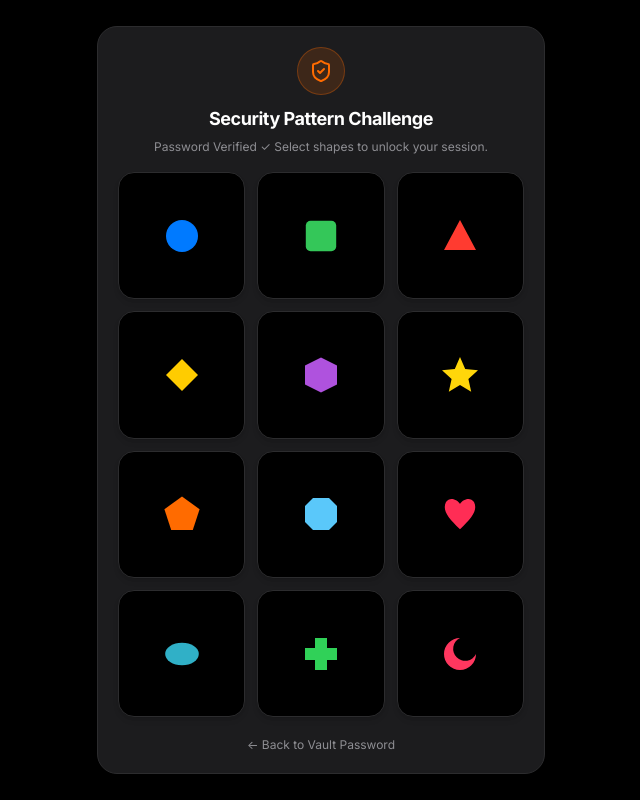
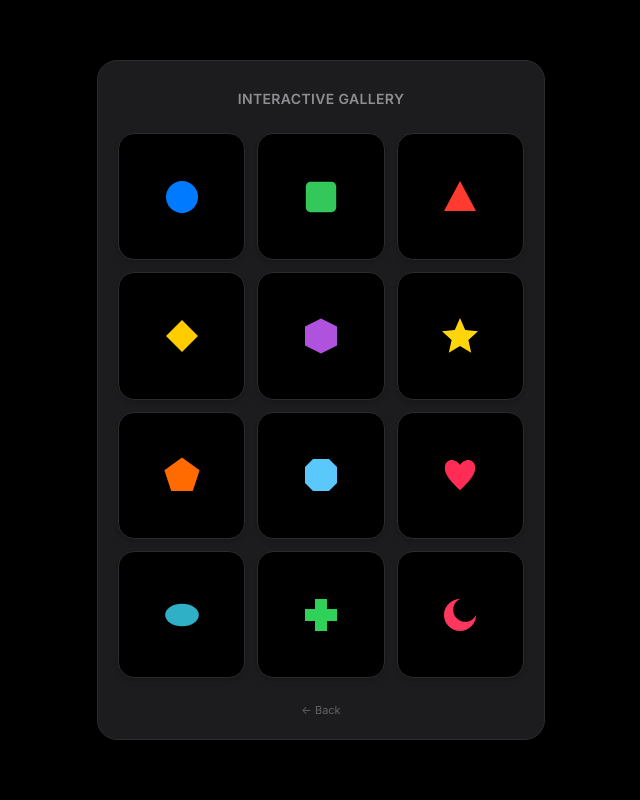
Before and after one commit to kentobi09/gnoted, a React (Vite) app: page / in a window 1280 px wide. Both pictures are taken after typing "Sample123", "Sample123" into the empty fields and a click on the button "Create Account & Unlock Vault". Shown: the whole page, without its empty margins (319-959 px from the left). Built offline with nearby package versions, Linux system fonts and the light colour scheme.

Commit message:
Transform Shape Screen into a subtle decoy gallery without security hint text

```diff
--- a/src/App.tsx
+++ b/src/App.tsx
@@ -899,26 +899,19 @@ export default function App() {
           )}
         </AnimatePresence>
 
-        <div className={`w-full max-w-md bg-[#1C1C1E] border border-[#2C2C2E] rounded-card p-5 flex flex-col items-center text-center shadow-2xl relative z-10 transition-all ${
-          isShapeShaking ? 'border-[#FF3B30] animate-bounce' : ''
-        }`}>
-          <div className="w-12 h-12 rounded-full bg-[#FF6B00]/15 flex items-center justify-center text-[#FF6B00] mb-2.5 border border-[#FF6B00]/30">
-            <ShieldCheck className="w-6 h-6 stroke-[2]" />
+        <div className="w-full max-w-md bg-[#1C1C1E] border border-[#2C2C2E] rounded-card p-5 flex flex-col items-center text-center shadow-2xl relative z-10">
+          <div className="my-2 text-center">
+            <h1 className="text-sm font-semibold tracking-wide text-[#8E8E93] uppercase">Interactive Gallery</h1>
           </div>
 
-          <h1 className="text-lg font-bold mb-1 tracking-tight text-white">Security Pattern Challenge</h1>
-          <p className="text-xs text-[#8E8E93] leading-relaxed mb-4">
-            Password Verified ✓ Select shapes to unlock your session.
-          </p>
-
           {/* GRID OF SHAPES IN DIFFERENT COLORS */}
-          <div className="grid grid-cols-3 gap-3 w-full mb-5">
+          <div className="grid grid-cols-3 gap-3 w-full my-4">
             {shapesList.map((item) => (
               <motion.button
                 key={item.id}
-                whileTap={{ scale: 0.85 }}
+                whileTap={{ scale: 0.88 }}
                 onClick={() => handleShapeClick(item.id)}
-                className="w-full aspect-square bg-black border border-[#2C2C2E] hover:border-[#FF6B00] rounded-2xl flex flex-col items-center justify-center p-3 transition-all shadow-md group active:scale-90"
+                className="w-full aspect-square bg-black border border-[#2C2C2E] hover:border-[#3A3A3C] rounded-2xl flex flex-col items-center justify-center p-3 transition-all shadow-md group active:scale-95"
               >
                 <svg viewBox="0 0 100 100" className="w-10 h-10 drop-shadow-lg pointer-events-none">
                   {item.shape === 'circle' && <circle cx="50" cy="50" r="40" fill={item.color} />}
@@ -943,9 +936,9 @@ export default function App() {
               setIsPasswordPassed(false);
               setPentagonTapCount(0);
             }}
-            className="text-xs text-[#8E8E93] hover:text-white transition-colors"
+            className="text-[11px] text-[#636366] hover:text-[#8E8E93] transition-colors mt-2"
           >
-            ← Back to Vault Password
+            ← Back
           </button>
         </div>
       </div>
```
